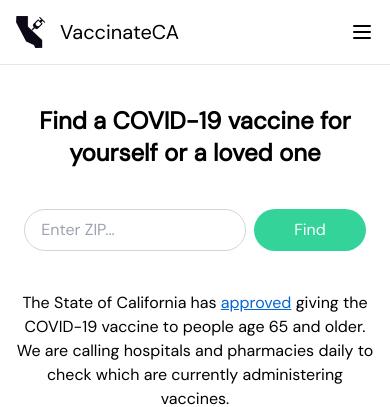
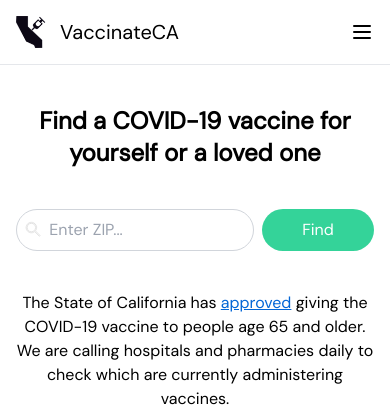
Before and after one commit to CAVaccineInventory/site, a Jekyll site: the page built from index.html, in a window 390 px wide. Shown: the top 407 px of the page. Built offline with Jekyll 4.4.1, drawn with Linux system fonts in a browser that asks for light colours; some web fonts are replaced; comment, search, counter and statistics services are not loaded.

Commit message:
Added search icon

```diff
--- a/_includes/search_form.html
+++ b/_includes/search_form.html
@@ -11,7 +11,7 @@
       <input
         id="zip"
         name="zip"
-        class="rounded-full border border-gray-300 hover:border-gray-400 focus:outline-none focus:border-gray-700f px-4 py-2 md:w-64"
+        class="rounded-full search-input border border-gray-300 hover:border-gray-400 focus:outline-none focus:border-gray-700f px-4 py-2 md:w-64"
         placeholder="Enter ZIP..."
         pattern="[0-9]{5}"
         autocomplete="off"
--- a/assets/css/main.css
+++ b/assets/css/main.css
@@ -128,3 +128,8 @@
 .mapInfo .supersite-tag {
   color: #007fff;
 }
+
+.search-input {
+  background: url(/assets/img/search.svg) no-repeat scroll 8px 45%;
+  padding-left: 32px;
+}
```
Also changed, not shown: assets/img/search.svg (added).
